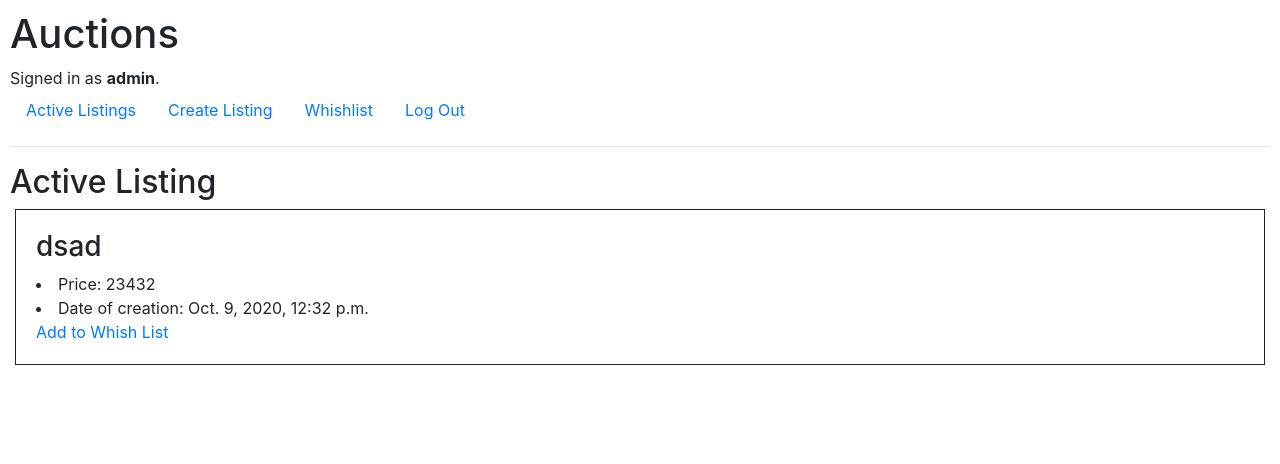
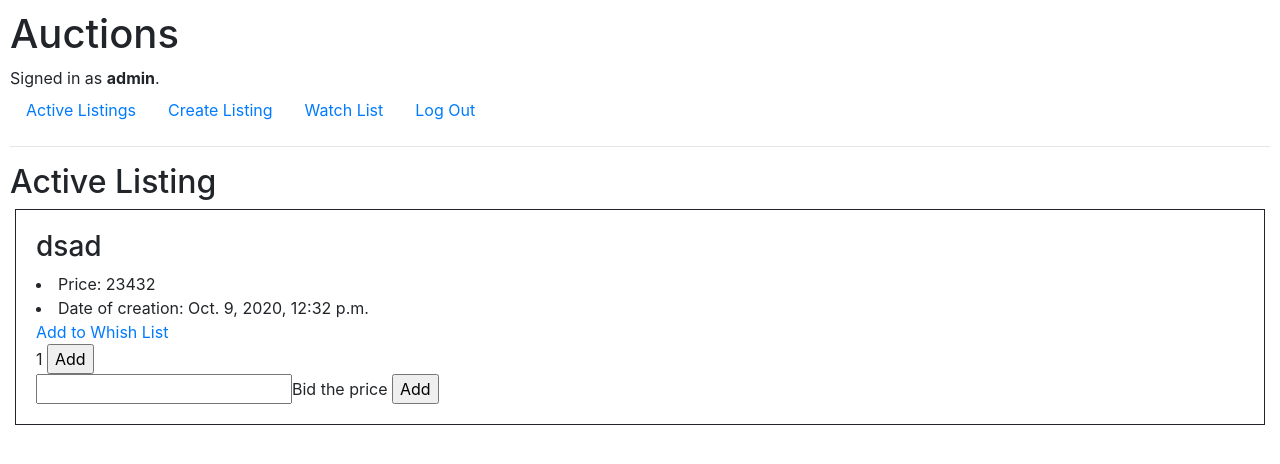
Before and after one commit to GorskiMarekGM/Python-Project2-CS50, a Django app: page /1 in a window 1280 px wide. Shown: the top 464 px of the page. Run offline with Django 3.2, Linux system fonts and the light colour scheme; a user stored in the database is signed in; data comes from the database, SQL or seed files in the repository; some libraries are stand-ins or nearby versions.

Commit message:
watchlist

```diff
--- a/auctions/admin.py
+++ b/auctions/admin.py
@@ -22,7 +22,7 @@ class PhotoAdmin(admin.ModelAdmin):
     list_display = ("id","image_name","url")
 
 class WatchAdmin(admin.ModelAdmin):
-   filter_horizontal = ("auction",)
+   filter_horizontal = ()
 
 
 admin.site.register(Bid,BidAdmin)
--- a/auctions/models.py
+++ b/auctions/models.py
@@ -49,7 +49,7 @@ class Comment(models.Model):
 
 class WatchList(models.Model):
     user = models.ForeignKey(User, on_delete=models.CASCADE, related_name="user")
-    auction = models.ManyToManyField(Auction, related_name="auctions")
+    auctions = models.ManyToManyField(Auction, related_name="auctions", blank=True)
 
     def __str__(self):
         return f"{self.user}'s watchlist'"
--- a/auctions/static/auctions/styles.css
+++ b/auctions/static/auctions/styles.css
@@ -1,10 +1,13 @@
 body {
     padding: 10px;
 }
-
 .listening {
     padding: 20px;
     border-width: 1px;
     border-style: solid;
     margin: 5px;
 }
+.navigation{
+    background-color: #6F0505;
+    color: white;
+}
--- a/auctions/templates/auctions/index.html
+++ b/auctions/templates/auctions/index.html
@@ -2,6 +2,9 @@
 {% load static %}
 
 {% block body %}
+<div class="container">
+    <!-- Content here -->
+
     <h2>Active Listings</h2>
 
     <ul>
@@ -32,4 +35,5 @@
 
         {% endfor %}
     </ul>
+</div>
 {% endblock %}
--- a/auctions/templates/auctions/layout.html
+++ b/auctions/templates/auctions/layout.html
@@ -6,8 +6,10 @@
         <title>{% block title %}Auctions{% endblock %}</title>
         <link rel="stylesheet" href="https://stackpath.bootstrapcdn.com/bootstrap/4.4.1/css/bootstrap.min.css" integrity="sha384-Vkoo8x4CGsO3+Hhxv8T/Q5PaXtkKtu6ug5TOeNV6gBiFeWPGFN9MuhOf23Q9Ifjh" crossorigin="anonymous">
         <link href="{% static 'auctions/styles.css' %}" rel="stylesheet">
+
     </head>
     <body>
+        <div class="">
             <h1>Auctions</h1>
             <div>
                 {% if user.is_authenticated %}
@@ -25,7 +27,7 @@
                         <a class="nav-link" href="{% url 'create' %}">Create Listing</a>
                     </li>
                     <li class="nav-item">
-                    <a class="nav-link" href="{% url 'watchList' %}">Whishlist</a>
+                        <a class="nav-link" href="{% url 'watchList' %}">Watch List</a>
                     </li>
                     <li class="nav-item">
                         <a class="nav-link" href="{% url 'logout' %}">Log Out</a>
@@ -39,6 +41,7 @@
                     </li>
                 {% endif %}
             </ul>
+        </div>
         <hr>
         {% block body %}
         {% endblock %}
--- a/auctions/templates/auctions/listing.html
+++ b/auctions/templates/auctions/listing.html
@@ -21,8 +21,21 @@
                 </li>
 
                 {% if user.is_authenticated %}
-                    <a href="{% url 'watchlist_add' auction.id %}">Add to Whish List</a>
+                    <a href="{% url 'watchlist_add' listing.id %}">Add to Whish List</a>
                 {% endif %}
+
+                <form action="{% url 'wtadd' %}" method="POST">
+                    {% csrf_token %}
+                    <input type="hidden" name="id" value="{{listing.id}}">{{listing.id}}</input>
+                    <input type="submit" value="Add">
+                </form>
+
+                <form action="{% url 'bid' %}" method="POST">
+                    {% csrf_token %}
+                    <input type="number" name="bid">Bid the price</input>
+                    <input type="submit" value="Add">
+                </form>
+
             </div>
 
 {% endblock %}
--- a/auctions/urls.py
+++ b/auctions/urls.py
@@ -8,12 +8,14 @@ from . import views
 urlpatterns = [
     path("", views.index, name="index"),
     path("<int:listing_id>", views.listing, name="listing"),
+    path("bid", views.bid, name="bid"),
     path("login", views.login_view, name="login"),
     path("logout", views.logout_view, name="logout"),
     path("register", views.register, name="register"),
     path("watchList", views.index, name="watchList"),
+    path("watchList/add", views.wtadd, name="wtadd"),
     path("watchList/<int:auction_id>", views.watchlist_add, name="watchlist_add"),
-    path("create", views.create, name="create")
+    path("create", views.create, name="create"),
 ]
 if settings.DEBUG:
     urlpatterns += static(settings.MEDIA_URL, document_root=settings.MEDIA_ROOT)
--- a/auctions/views.py
+++ b/auctions/views.py
@@ -13,6 +13,13 @@ class EntityForm(forms.Form):
     name = forms.CharField(label = "name")
     price = forms.CharField(label= "price")
     category = forms.CharField(label= "category")
+
+class WatchList_Id(forms.Form):
+    WatchList_Id = forms.IntegerField(label="id")
+
+class BidForm(forms.Form):
+    price = forms.IntegerField(label="price")
+
 
 def index(request):
     return render(request, "auctions/index.html",{
@@ -36,16 +43,48 @@ def listing(request, listing_id):
         "photos":Photo.objects.all(),
     })
 
+def bid(request):
+    if request.method == "POST":
+        form = BidForm(request.POST)
+
+        bid = form.data["bid"]
+    return index
+
 def watchlist_add(request, auction_id):
     auction_to_save = Auction.objects.get(pk=auction_id)
 
-    watchlist = WatchList(getLastPk(WatchList),User,auction_to_save)
+    watchlist = WatchList(getLastPk(WatchList),User)
+    watchlist.save()
+    watchlist.auctions.add(auction_to_save)
     watchlist.save()
 
     return render(request, "auctions/watchlist.html",{
-        "watch_list" : WatchList.objects.all(),
+        "watch_list" : watchlist.auctions.all(),
     })
 
+def wtadd(request):
+    if request.method == "POST":
+        form = WatchList_Id(request.POST)
+
+        idadd = form.data["id"]
+
+        auction_to_save = Auction.objects.get(pk=idadd)
+
+        watchlist = WatchList(getLastPk(WatchList),User)
+        watchlist.save()
+        watchlist.auctions.add(auction_to_save)
+        watchlist.save()
+
+        return render(request, "auctions/watchlist.html",{
+            "watch_list" : watchlist.auctions.all(),
+        })
+    else:
+        return render(request, "auctions/index.html",{
+            "auctions":Auction.objects.all(),
+            "photos":Photo.objects.all(),
+        })
+
+    return HttpResponse(idadd)
 
 def create(request):
     if request.method == "POST":
--- a/commerce/settings.py
+++ b/commerce/settings.py
@@ -38,6 +38,7 @@ INSTALLED_APPS = [
     'django.contrib.sessions',
     'django.contrib.messages',
     'django.contrib.staticfiles',
+    "bootstrap4",
 ]
 
 MIDDLEWARE = [
```
Also changed, not shown: auctions/migrations/0025_auto_20201010_1005.py (added), db.sqlite3. Lines whose indentation alone changed are shown as unchanged.
